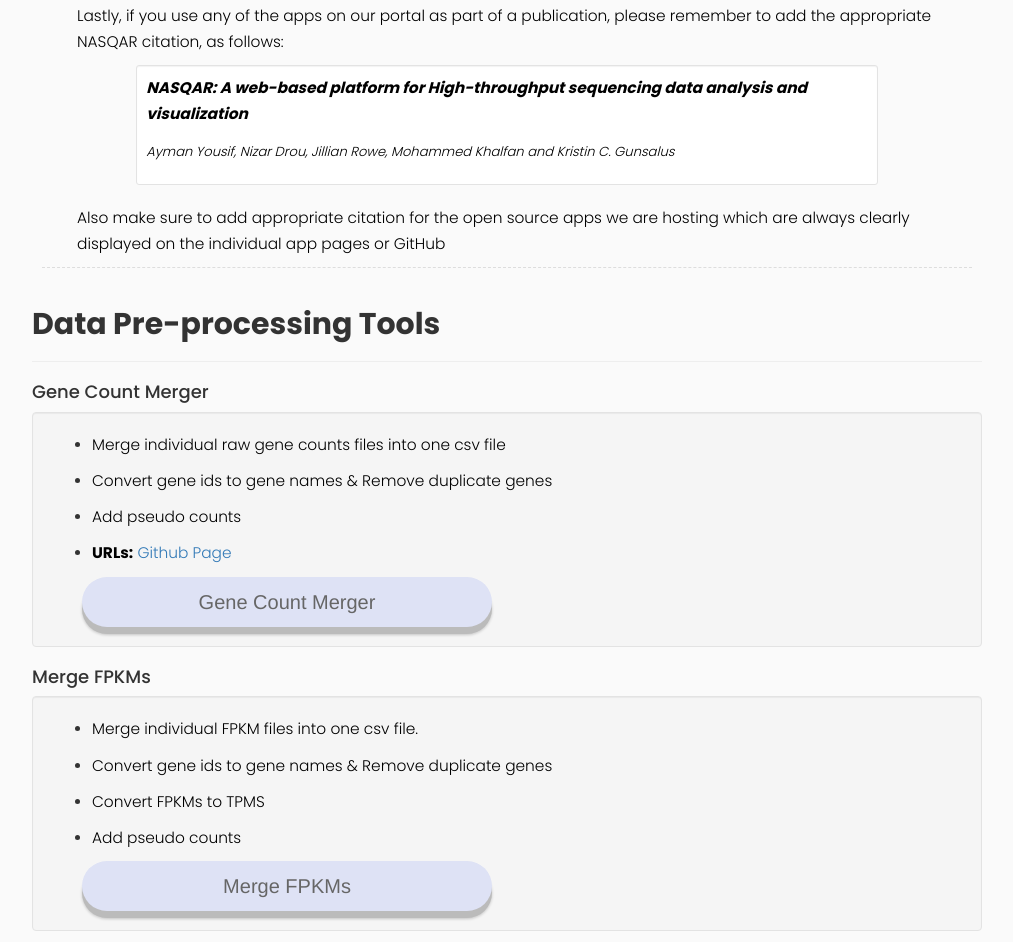
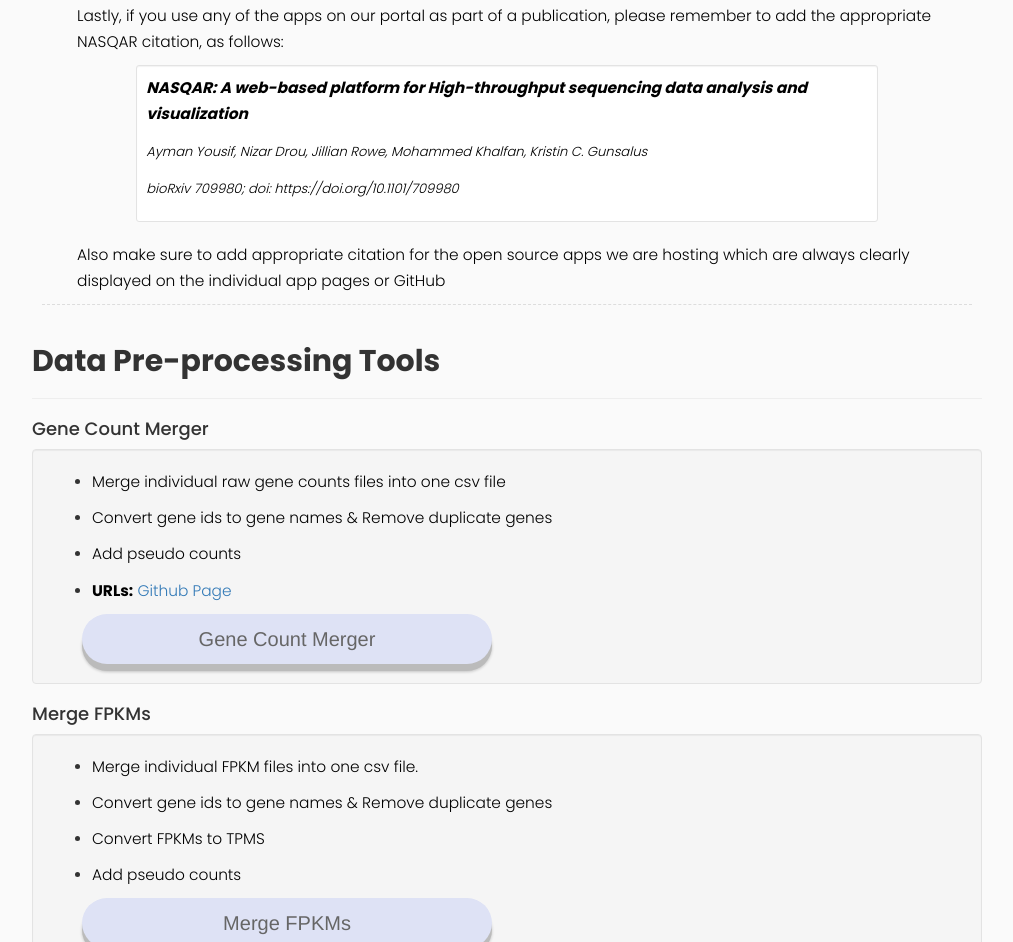
Before and after one commit to nasqar/NASQAR, a plain HTML site: page index.html in a window 1280 px wide. Shown: the part 1960-2902 px from the top of the page, without its empty margins (258-1271 px from the left). Drawn offline with nearby package versions, Linux system fonts and the light colour scheme; files that its build step writes are made by us from their sources.

Commit message:
update citation

```diff
--- a/index.html
+++ b/index.html
@@ -673,7 +673,12 @@
                                                     </p>
                                                     <p>
                                                         <small>
-                                                        Ayman Yousif, Nizar Drou, Jillian Rowe, Mohammed Khalfan and Kristin C. Gunsalus
+                                                        Ayman Yousif, Nizar Drou, Jillian Rowe, Mohammed Khalfan, Kristin C. Gunsalus
+                                                        </small>
+                                                    </p>
+                                                    <p>
+                                                        <small>
+                                                        bioRxiv 709980; doi: <a href="https://doi.org/10.1101/709980" target="_blank">https://doi.org/10.1101/709980</a>
 
                                                         </small>
                                                     </p>
```
